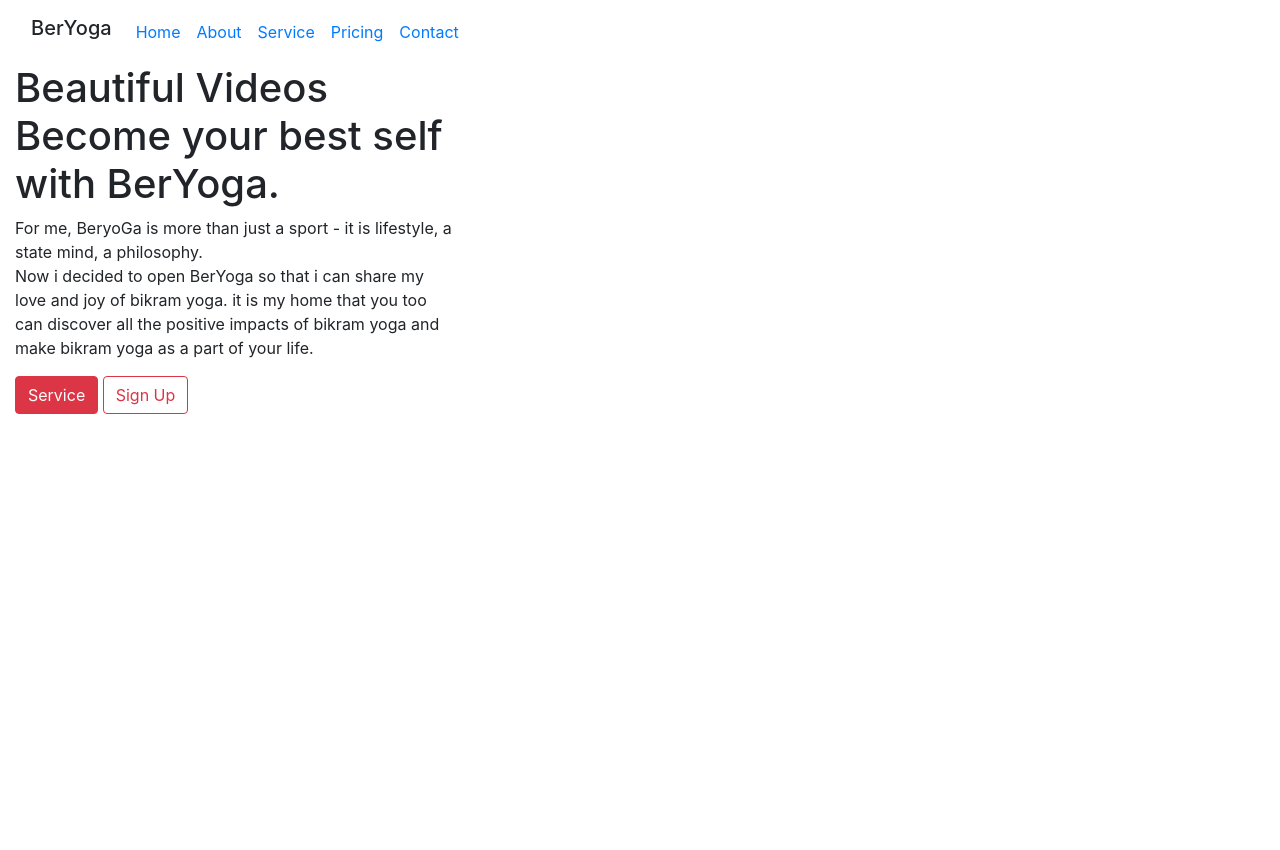
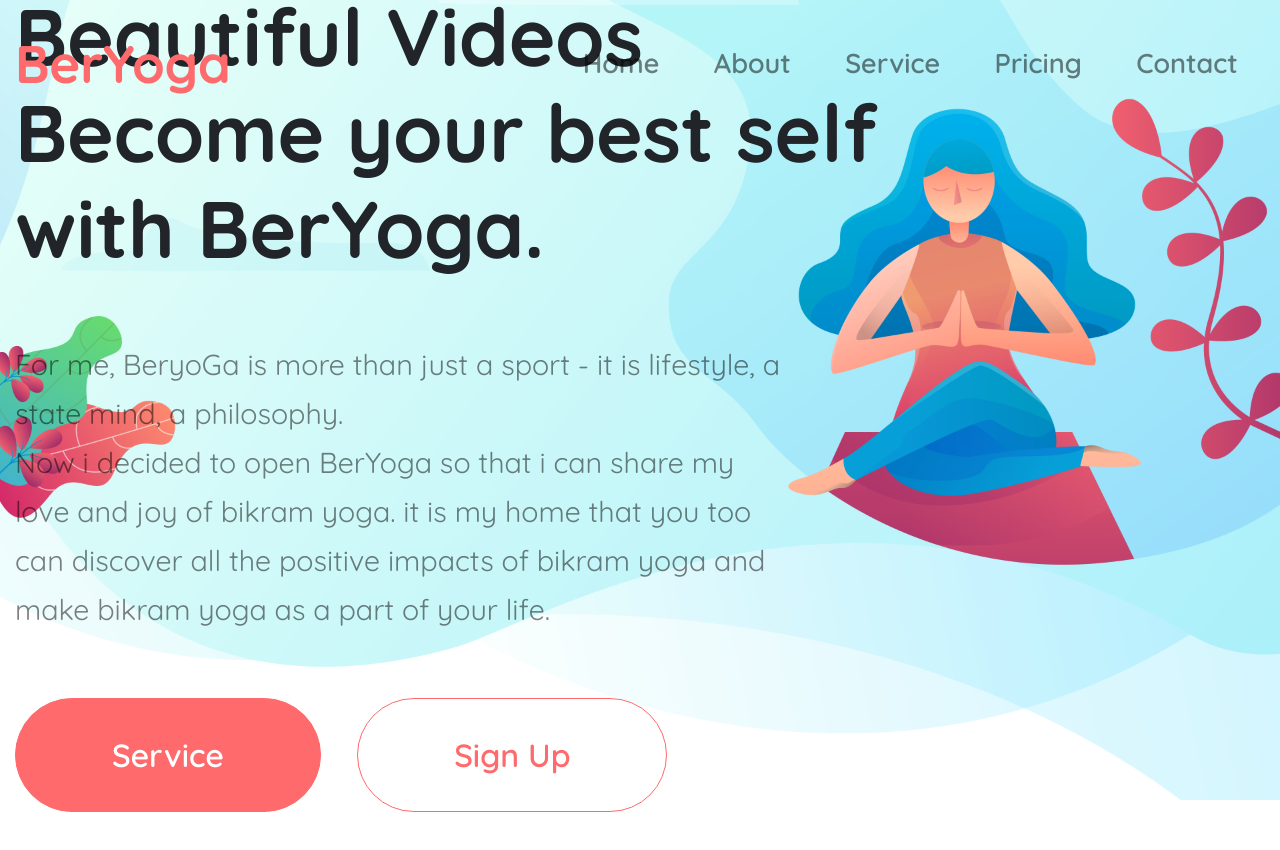
Before and after one commit to Zino-chan/Beryoga, a plain HTML site: page src/index.html in a window 1280 px wide. After the commit the page ends 812 px from the top, so only its background shows below. Drawn offline with nearby package versions, Linux system fonts and the light colour scheme.

Commit message:
Finished Home Page

```diff
--- a/src/index.html
+++ b/src/index.html
@@ -6,6 +6,7 @@
     <!-- Bootstrap CDN -->
     <link rel="stylesheet" href="https://stackpath.bootstrapcdn.com/bootstrap/4.5.2/css/bootstrap.min.css" integrity="sha384-JcKb8q3iqJ61gNV9KGb8thSsNjpSL0n8PARn9HuZOnIxN0hoP+VmmDGMN5t9UJ0Z" crossorigin="anonymous">
 
+    <link rel="stylesheet" href="css/main.css">
 
     <title>Beryoga</title>
 </head>
@@ -13,10 +14,10 @@
 
     <!-- Header Start-->
     <header class="header vw-100" id="header">
-        <div class="container-fluid">
+        <div class="container-fluid h-100">
             <nav class="navbar navbar-expand-lg">
-                <h1 class="navbar-brand">BerYoga</h1>
-                <ul class="navbar-nav">
+                <h1 class="logo">BerYoga</h1>
+                <ul class="navbar-nav ml-auto">
                     <div class="li nav-item"><a href="index.html" class="nav-link">Home</a></div>
                     <div class="li nav-item"><a href="about.html" class="nav-link">About</a></div>
                     <div class="li nav-item"><a href="service.html" class="nav-link">Service</a></div>
@@ -30,8 +31,8 @@
 
     <!-- Home Start -->
     <section class="home vh-100 vw-100">
-        <div class="container-fluid">
-            <div class="home-content d-flex align-items-center">
+        <div class="container-fluid h-100">
+            <div class="home-content h-100 d-flex align-items-center">
                 <div class="home-text">
                     <h1>Beautiful Videos <br> Become your best self <br> with BerYoga.</h1>
                     <p>
@@ -42,8 +43,8 @@
                         can discover all the positive impacts of bikram yoga and <br>
                         make bikram yoga as a part of your life.
                     </p>
-                    <a href="#" class="btn btn-danger">Service</a>
-                    <a href="#" class="btn btn-outline-danger">Sign Up</a>
+                    <a href="#" class="btn">Service</a>
+                    <a href="#" class="btn btn-outline">Sign Up</a>
                 </div>
             </div>
         </div>
--- a/src/scss/1-settings/_colors.scss
+++ b/src/scss/1-settings/_colors.scss
@@ -1,4 +1,6 @@
 $primary-color: #ff6a6d;
 $secondary-color: #8ec7fb;
 
-$paragraph-color: rgba(0,0,0,.5);
+$light-gray: rgba(0,0,0,.5);
+$white: #fff;
+$black: #000;
--- a/src/scss/1-settings/_font.scss
+++ b/src/scss/1-settings/_font.scss
@@ -1,24 +1,24 @@
 @font-face{
     font-family: 'Quicksand-Bold';
-    src: url('/src/assets/fonts/Quicksand/Quicksand-Bold.ttf') format("truetype");
+    src: url('/src/fonts/Quicksand/Quicksand-Bold.ttf') format("truetype");
 }
 
 @font-face{
     font-family: 'Quicksand-Light';
-    src: url('/src/assets/fonts/Quicksand/Quicksand-Light.ttf') format("truetype");
+    src: url('/src/fonts/Quicksand/Quicksand-Light.ttf') format("truetype");
 }
 
 @font-face{
     font-family: 'Quicksand-Medium';
-    src: url('/src/assets/fonts/Quicksand/Quicksand-Medium.ttf') format("truetype");
+    src: url('/src/fonts/Quicksand/Quicksand-Medium.ttf') format("truetype");
 }
 
 @font-face{
     font-family: 'Quicksand-Regular';
-    src: url('/src/assets/fonts/Quicksand/Quicksand-Regular.ttf') format("truetype");
+    src: url('/src/fonts/Quicksand/Quicksand-Regular.ttf') format("truetype");
 }
 
 @font-face{
     font-family: 'Quicksand-SemiBold';
-    src: url('/src/assets/fonts/Quicksand/Quicksand-SemiBold.ttf') format("truetype");
+    src: url('/src/fonts/Quicksand/Quicksand-SemiBold.ttf') format("truetype");
 }
--- a/src/scss/2-elements/_base.scss
+++ b/src/scss/2-elements/_base.scss
@@ -0,0 +1,22 @@
+
+body{
+    margin: 0;
+    padding: 0;
+    font-family: $regular-sand;
+}
+
+h1,
+h2,
+h3,
+h4,
+h5,
+h6{font-family: $bold-sand;}
+
+p{
+    font-size: 1.6rem;
+    line-height: 1.7;
+    color: $light-gray;
+}
+
+
+.container-fluid{max-width: 1500px;}
--- /dev/null
+++ b/src/scss/3-tools/_mixins.scss
@@ -0,0 +1,9 @@
+@mixin transition($prop: all, $time: .3s, $type: linear){
+    transition: $prop $time $type;
+}
+
+@mixin bgImg($size: cover, $position: initial){
+    background-repeat: no-repeat;
+    background-size: $size;
+    background-position: $position;
+}
--- a/src/scss/4-components/_header.scss
+++ b/src/scss/4-components/_header.scss
@@ -0,0 +1,35 @@
+.header{
+    position: fixed;
+    top: 0;
+    z-index: 10;
+
+    .logo{
+        font-size: 3.3rem;
+        color: $primary-color;
+        margin-bottom: 0!important;
+    }
+
+    .navbar{
+        padding: 2rem 0;
+    }
+
+    .nav-item{
+        margin: 0 1.7rem;
+
+        .nav-link{
+            padding: 0;
+            color: $light-gray;
+            font-size: 1.7rem;
+            font-family: $semi-bold-sand;
+            @include transition();
+
+            &.active,
+            &:hover{
+                color: $primary-color;
+                font-family: $bold-sand;
+                transform: scale(1.2);
+                @include transition();
+            }
+        }
+    }
+}
--- a/src/scss/5-pages/_home.scss
+++ b/src/scss/5-pages/_home.scss
@@ -0,0 +1,26 @@
+.home{
+    background-image: url('/src/images/bg1.png');
+    @include bgImg();
+
+    .home-text{
+        h1{font-size: 5rem; margin-bottom: 4rem;}
+
+        p{font-size: 1.8rem; margin-bottom: 4rem;}
+
+        .btn{
+            color: $white;
+            background-color: $primary-color;
+            font-size: 2rem;
+            padding: 2rem 6rem;
+            border-radius: 60px;
+            border-color: $primary-color;
+            font-family: $semi-bold-sand;
+            margin-right: 2rem;
+
+            &.btn-outline{
+                background-color: transparent!important;
+                color: $primary-color!important;
+            }
+        }
+    }
+}
--- a/src/scss/main.scss
+++ b/src/scss/main.scss
@@ -5,6 +5,8 @@
 
 @import '2-elements/base';
 
+@import '3-tools/mixins';
+
 @import '4-components/header';
 
 @import '5-pages/home';
```
Also changed, not shown: src/css/main.css (added), 1 other file.
